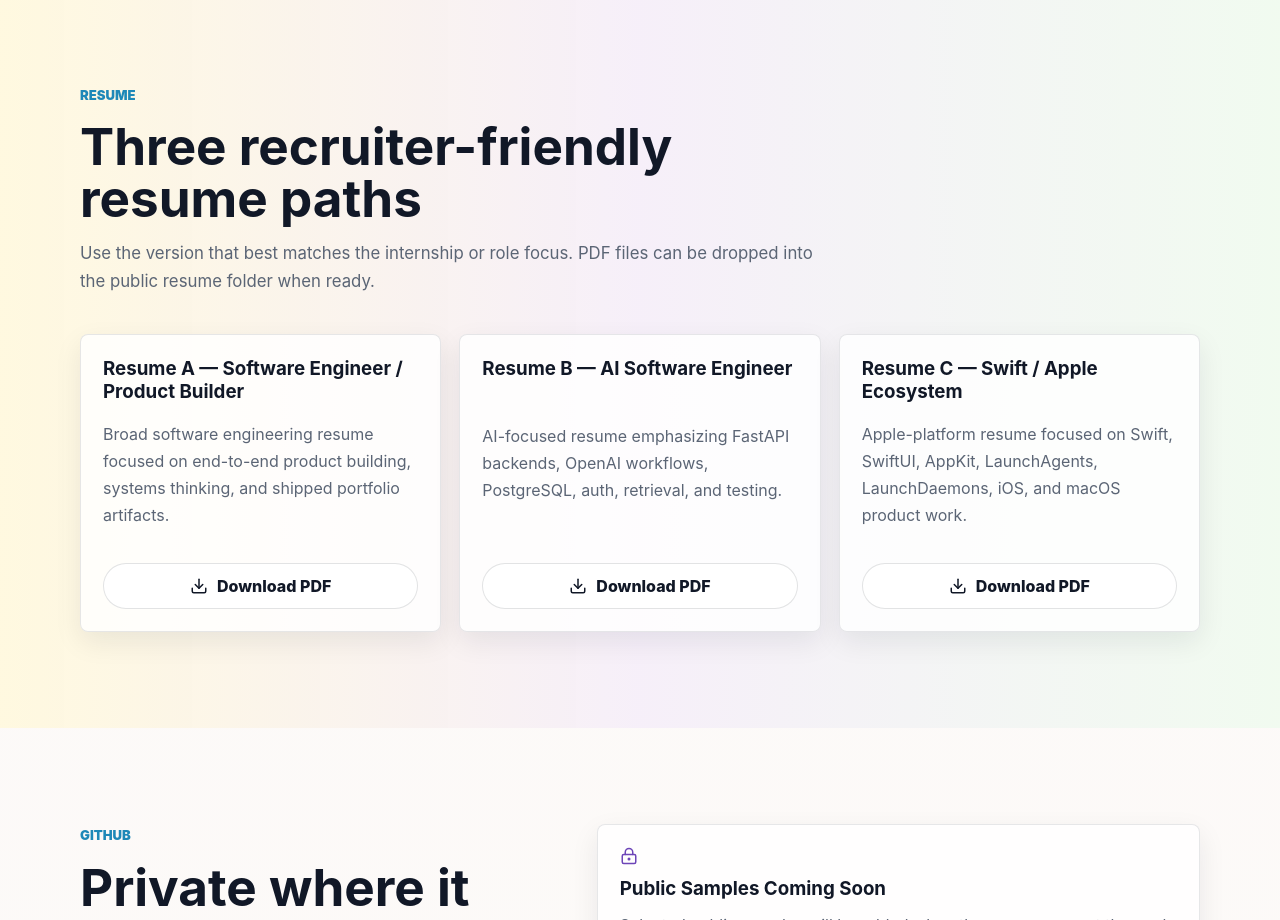
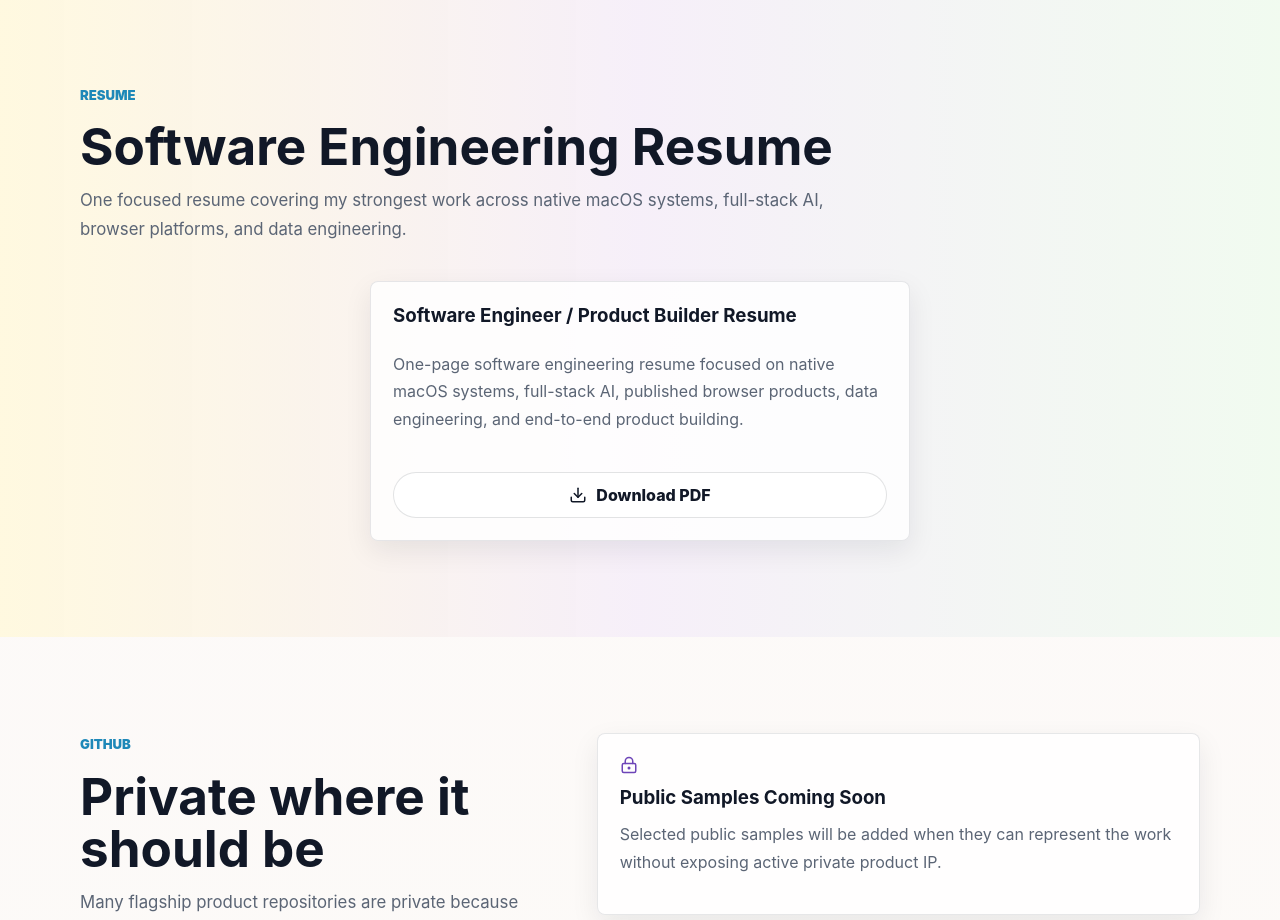
Before and after one commit to ShauryaDas924/Portfolio-Website, a React (Vite) app: page / in a window 1280 px wide. Shown: the part 10760-11680 px from the top of the page. Built offline with nearby package versions, Linux system fonts and the light colour scheme.

Commit message:
one resume instead of 3 weaker ones

```diff
--- a/src/App.jsx
+++ b/src/App.jsx
@@ -61,9 +61,9 @@ export default function App() {
 
         <section className="section-pad resume-section" id="resume">
           <div className="shell">
-            <SectionHeader eyebrow="Resume" title="Three recruiter-friendly resume paths">
-              Use the version that best matches the internship or role focus. PDF files can be dropped into the public
-              resume folder when ready.
+            <SectionHeader eyebrow="Resume" title="Software Engineering Resume">
+              One focused resume covering my strongest work across native macOS systems, full-stack AI, browser platforms,
+              and data engineering.
             </SectionHeader>
 
             <div className="resume-grid">
--- a/src/components/ResumeCard.jsx
+++ b/src/components/ResumeCard.jsx
@@ -5,7 +5,12 @@ export default function ResumeCard({ resume }) {
     <article className="resume-card">
       <h3>{resume.title}</h3>
       <p>{resume.description}</p>
-      <a className="button button-secondary" href={resume.href} download={resume.downloadName}>
+      <a
+        className="button button-secondary"
+        href={resume.href}
+        download={resume.downloadName}
+        aria-label={`Download ${resume.title}`}
+      >
         <Download size={18} aria-hidden="true" />
         Download PDF
       </a>
--- a/src/data/portfolioData.js
+++ b/src/data/portfolioData.js
@@ -282,25 +282,11 @@ export const products = [
 
 export const resumes = [
   {
-    title: 'Resume A — Software Engineer / Product Builder',
+    title: 'Software Engineer / Product Builder Resume',
     description:
-      'Broad software engineering resume focused on end-to-end product building, systems thinking, and shipped portfolio artifacts.',
-    href: '/resume/Shaurya_Das_Resume_A_Product_Builder.pdf',
-    downloadName: 'Shaurya_Das_Resume_A_Product_Builder.pdf',
-  },
-  {
-    title: 'Resume B — AI Software Engineer',
-    description:
-      'AI-focused resume emphasizing FastAPI backends, OpenAI workflows, PostgreSQL, auth, retrieval, and testing.',
-    href: '/resume/Shaurya_Das_AI_Software_Engineer_Resume.pdf',
-    downloadName: 'Shaurya_Das_AI_Software_Engineer_Resume.pdf',
-  },
-  {
-    title: 'Resume C — Swift / Apple Ecosystem',
-    description:
-      'Apple-platform resume focused on Swift, SwiftUI, AppKit, LaunchAgents, LaunchDaemons, iOS, and macOS product work.',
-    href: '/resume/Shaurya_Das_Swift_Apple_Resume.pdf',
-    downloadName: 'Shaurya_Das_Swift_Apple_Resume.pdf',
+      'One-page software engineering resume focused on native macOS systems, full-stack AI, published browser products, data engineering, and end-to-end product building.',
+    href: '/resume/Shaurya_Das_Master_Resume.pdf',
+    downloadName: 'Shaurya_Das_Master_Resume.pdf',
   },
 ];
 
--- a/src/styles.css
+++ b/src/styles.css
@@ -769,7 +769,8 @@ p {
 
 .resume-grid {
   display: grid;
-  grid-template-columns: repeat(3, minmax(0, 1fr));
+  grid-template-columns: minmax(0, 540px);
+  justify-content: center;
   gap: 18px;
 }
 
@@ -916,8 +917,7 @@ p {
     grid-template-columns: 1fr;
   }
 
-  .product-grid,
-  .resume-grid {
+  .product-grid {
     grid-template-columns: repeat(2, minmax(0, 1fr));
   }
 
@@ -967,8 +967,7 @@ p {
 
   .signal-grid,
   .build-grid,
-  .product-grid,
-  .resume-grid {
+  .product-grid {
     grid-template-columns: 1fr;
   }
 
```
Also changed, not shown: 5 other files (tests, documents, lock files or other folders).
